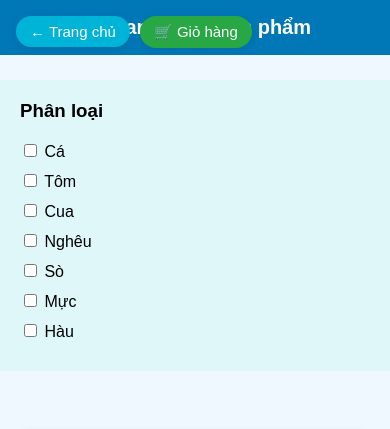
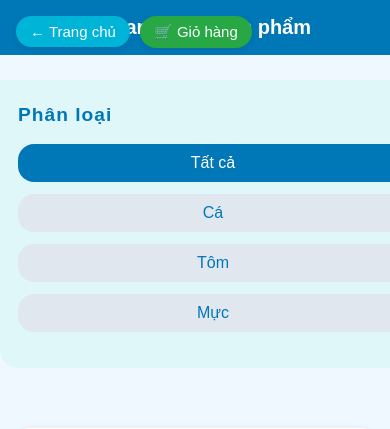
Before and after one commit to QuocThai73/ThaiSonSeaFood, a PHP site: page /product.html in a window 390 px wide. Shown: the top 429 px of the page. Run offline with PHP 8.4, Linux system fonts and the light colour scheme; data comes from the database, SQL or seed files in the repository; grey boxes labelled with a size stand in for pictures from a placeholder-image service; data that the repository does not hold is empty; some libraries are stand-ins or nearby versions.

Commit message:
catagory

```diff
--- a/get-products.php
+++ b/get-products.php
@@ -8,21 +8,19 @@
   exit;
 }
 
-$sql = "SELECT product_id, name, description, price, quantity FROM Products";
+$sql = "SELECT product_id, name, description, price, img, category FROM Products";
 $result = $conn->query($sql);
 
 $products = [];
 if ($result && $result->num_rows > 0) {
   while ($row = $result->fetch_assoc()) {
-    // Đường dẫn ảnh động, chống cache
-    $imgUrl = "product-image.php?id=" . urlencode($row['product_id']) . "&v=" . time();
     $products[] = [
       'id' => $row['product_id'],
       'name' => $row['name'],
       'description' => $row['description'],
       'price' => $row['price'],
-      'quantity' => $row['quantity'], // Thêm dòng này
-      'img' => $imgUrl
+      'img' => $row['img'],
+      'category' => $row['category'] // Đảm bảo có dòng này
     ];
   }
 }
--- a/product.html
+++ b/product.html
@@ -10,7 +10,6 @@
       margin: 0;
       padding: 0;
       background-color: #f0f8ff;
-      display: flex;
     }
     header {
       background-color: #0077b6;
@@ -31,19 +30,43 @@
       display: flex;
       padding-top: 80px;
       width: 100%;
+      max-width: 1300px;
+      margin: auto;
     }
     .sidebar {
-      width: 200px;
+      width: 220px;
       background: #e0f7fa;
-      padding: 20px;
-      box-shadow: 2px 0 5px rgba(0, 0, 0, 0.1);
+      padding: 24px 18px 24px 18px;
+      box-shadow: 2px 0 5px rgba(0, 0, 0, 0.07);
+      border-radius: 0 18px 18px 0;
+      min-height: 500px;
     }
     .sidebar h3 {
       margin-top: 0;
+      margin-bottom: 18px;
+      color: #0077b6;
+      font-size: 1.2rem;
+      letter-spacing: 1px;
     }
-    .sidebar label {
+    .category-btn {
       display: block;
-      margin: 10px 0;
+      width: 100%;
+      margin: 0 0 12px 0;
+      padding: 10px 0;
+      border: none;
+      border-radius: 16px;
+      background: #e0e7ef;
+      color: #0077b6;
+      cursor: pointer;
+      font-size: 16px;
+      font-weight: 500;
+      transition: background 0.2s, color 0.2s;
+      outline: none;
+    }
+    .category-btn.active,
+    .category-btn:hover {
+      background: #0077b6;
+      color: #fff;
     }
     .section {
       flex-grow: 1;
@@ -102,6 +125,9 @@
       .products {
         grid-template-columns: repeat(2, 1fr);
       }
+      .sidebar {
+        min-height: unset;
+      }
     }
     @media (max-width: 700px) {
       .main-content {
@@ -111,6 +137,7 @@
         width: 100%;
         box-shadow: none;
         margin-bottom: 20px;
+        border-radius: 0 0 18px 18px;
       }
       .products {
         grid-template-columns: 1fr;
@@ -162,13 +189,7 @@
   <div class="main-content">
     <aside class="sidebar">
       <h3>Phân loại</h3>
-      <label><input type="checkbox" class="filter" value="Cá"> Cá</label>
-      <label><input type="checkbox" class="filter" value="Tôm"> Tôm</label>
-      <label><input type="checkbox" class="filter" value="Cua"> Cua</label>
-      <label><input type="checkbox" class="filter" value="Nghêu"> Nghêu</label>
-      <label><input type="checkbox" class="filter" value="Sò"> Sò</label>
-      <label><input type="checkbox" class="filter" value="Mực"> Mực</label>
-      <label><input type="checkbox" class="filter" value="Hàu"> Hàu</label>
+      <div id="category-btns"></div>
     </aside>
 
     <section class="section">
@@ -178,6 +199,7 @@
 
   <script>
     let allProducts = [];
+    let currentCategory = "__all__";
 
     // Lấy sản phẩm từ database qua get-products.php
     function fetchProducts() {
@@ -185,11 +207,44 @@
         .then(res => res.json())
         .then(products => {
           allProducts = products;
+          renderCategoryFilters(products);
           renderProducts(products);
         })
         .catch(() => {
           document.getElementById('product-list').innerHTML = '<p>Lỗi tải sản phẩm!</p>';
         });
+    }
+
+    // Tạo filter từ category (dạng nút)
+    function renderCategoryFilters(products) {
+      const btnsDiv = document.getElementById('category-btns');
+      const categories = [...new Set(products.map(p => p.category).filter(Boolean))];
+      let html = `<button class="category-btn active" data-cat="__all__">Tất cả</button>`;
+      html += categories.map(cat => `
+        <button class="category-btn" data-cat="${cat}">${cat}</button>
+      `).join('');
+      btnsDiv.innerHTML = html;
+
+      // Gắn lại sự kiện
+      btnsDiv.querySelectorAll('.category-btn').forEach(btn => btn.addEventListener('click', handleCategoryBtn));
+    }
+
+    function handleCategoryBtn(e) {
+      // Bỏ active cho các nút khác
+      document.querySelectorAll('.category-btn').forEach(btn => {
+        btn.classList.remove('active');
+        btn.style.background = "#e0e7ef";
+        btn.style.color = "#0077b6";
+      });
+      // Đánh dấu nút đang chọn
+      e.target.classList.add('active');
+      e.target.style.background = "#0077b6";
+      e.target.style.color = "#fff";
+      // Lọc sản phẩm
+      const cat = e.target.dataset.cat;
+      currentCategory = cat;
+      const filtered = cat === "__all__" ? allProducts : allProducts.filter(p => p.category === cat);
+      renderProducts(filtered);
     }
 
     function renderProducts(list) {
@@ -240,18 +295,8 @@
       });
     }
 
-    function handleFilterChange(event) {
-      document.querySelectorAll('.filter').forEach(cb => {
-        if (cb !== event.target) cb.checked = false;
-      });
-      const checked = Array.from(document.querySelectorAll('.filter:checked')).map(cb => cb.value.toLowerCase());
-      const filtered = allProducts.filter(p => checked.some(c => p.name.toLowerCase().includes(c)));
-      renderProducts(checked.length ? filtered : allProducts);
-    }
-
     window.onload = () => {
       fetchProducts();
-      document.querySelectorAll('.filter').forEach(cb => cb.addEventListener('change', handleFilterChange));
     }
   </script>
 </body>
```
Also changed, not shown: ThaiSonSeafood_csdl.sql (+5 -4 lines).
